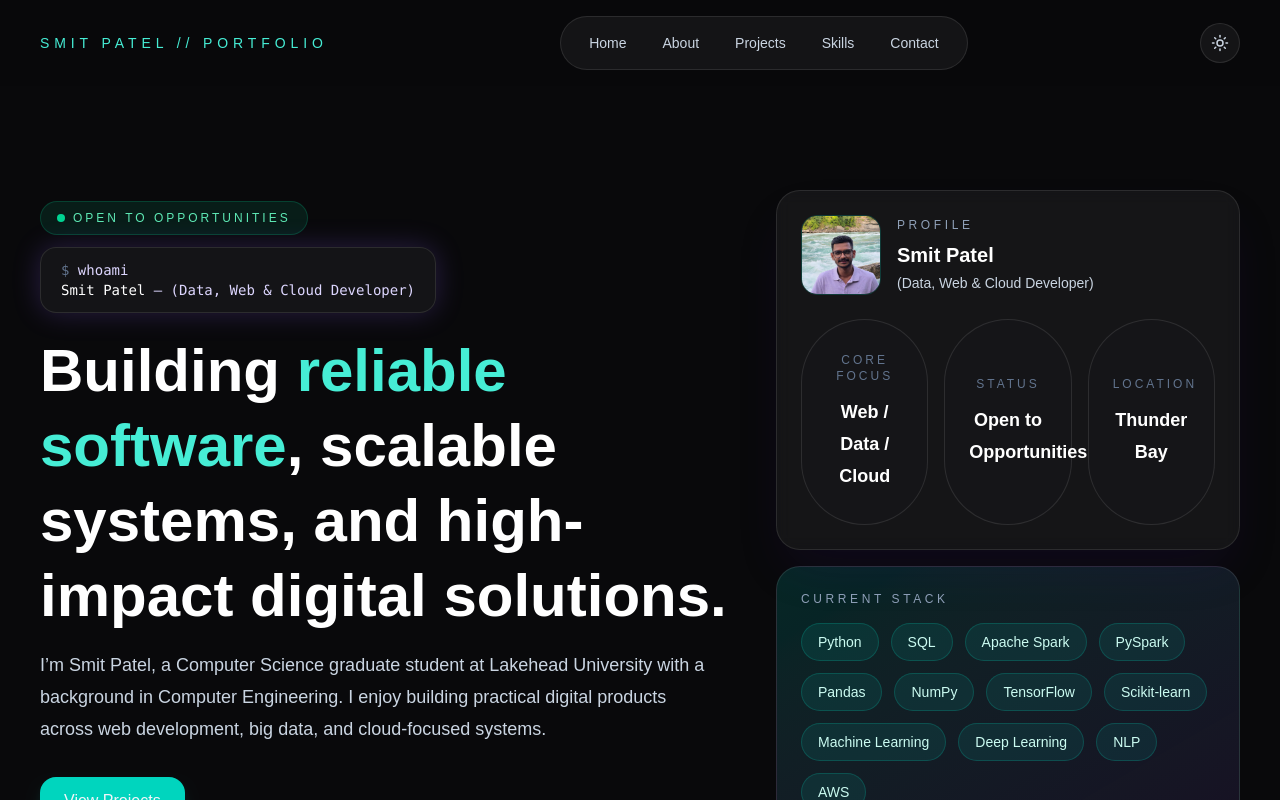
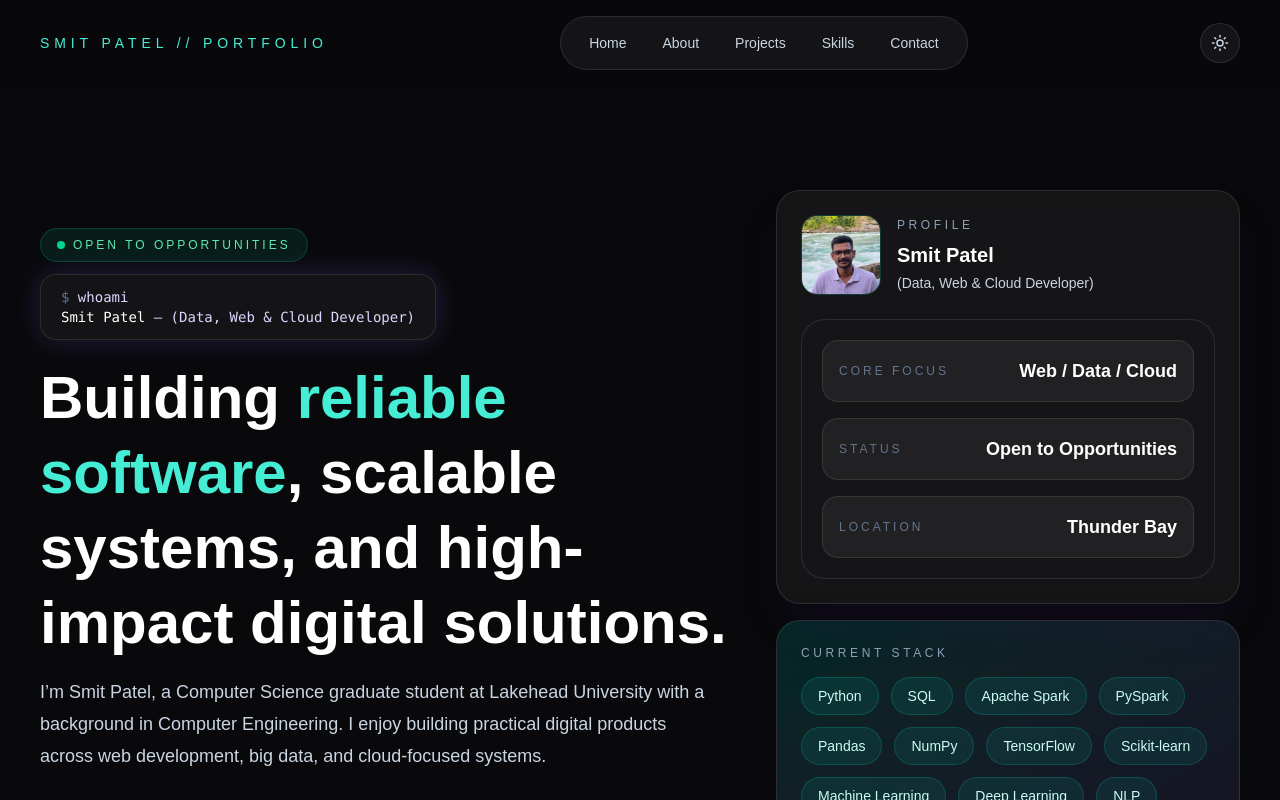
Before and after one commit to SmitPatel06/My-Portfolio, a Next.js app: page / in a window 1280 px wide. Shown: the top 800 px of the page. Built offline with nearby package versions, Linux system fonts and the light colour scheme.

Commit message:
Remove resume button from navbar

```diff
--- a/app/page.tsx
+++ b/app/page.tsx
@@ -299,29 +299,26 @@ export default function HomePage() {
                 </div>
               </div>
 
-              <div className="mt-6 grid gap-4 md:grid-cols-3">
+              <div className="mt-6 rounded-3xl border border-white/10 bg-zinc-900/70 p-5">
+                <div className="grid gap-4">
                   {[
                     ["Core Focus", "Web / Data / Cloud"],
                     ["Status", "Open to Opportunities"],
                     ["Location", "Thunder Bay"],
                   ].map(([label, value]) => (
-                  <motion.div
+                    <div
                       key={label}
-                    className="flex min-h-[170px] flex-col justify-center rounded-[999px] border border-white/10 bg-zinc-900/70 px-6 py-8 text-center"
-                    whileHover={{
-                      scale: 1.03,
-                      borderColor: "rgba(45,212,191,0.38)",
-                    }}
-                    transition={{ duration: 0.2 }}
+                      className="flex items-center justify-between gap-4 rounded-2xl border border-white/10 bg-white/5 px-4 py-4"
                     >
                       <p className="text-xs uppercase tracking-[0.25em] text-slate-500">
                         {label}
                       </p>
-                    <p className="mt-3 text-lg font-semibold leading-8 text-white">
+                      <p className="text-right text-base font-semibold text-white md:text-lg">
                         {value}
                       </p>
-                  </motion.div>
+                    </div>
                   ))}
+                </div>
               </div>
             </motion.div>
 
```
Lines whose indentation alone changed are shown as unchanged.
